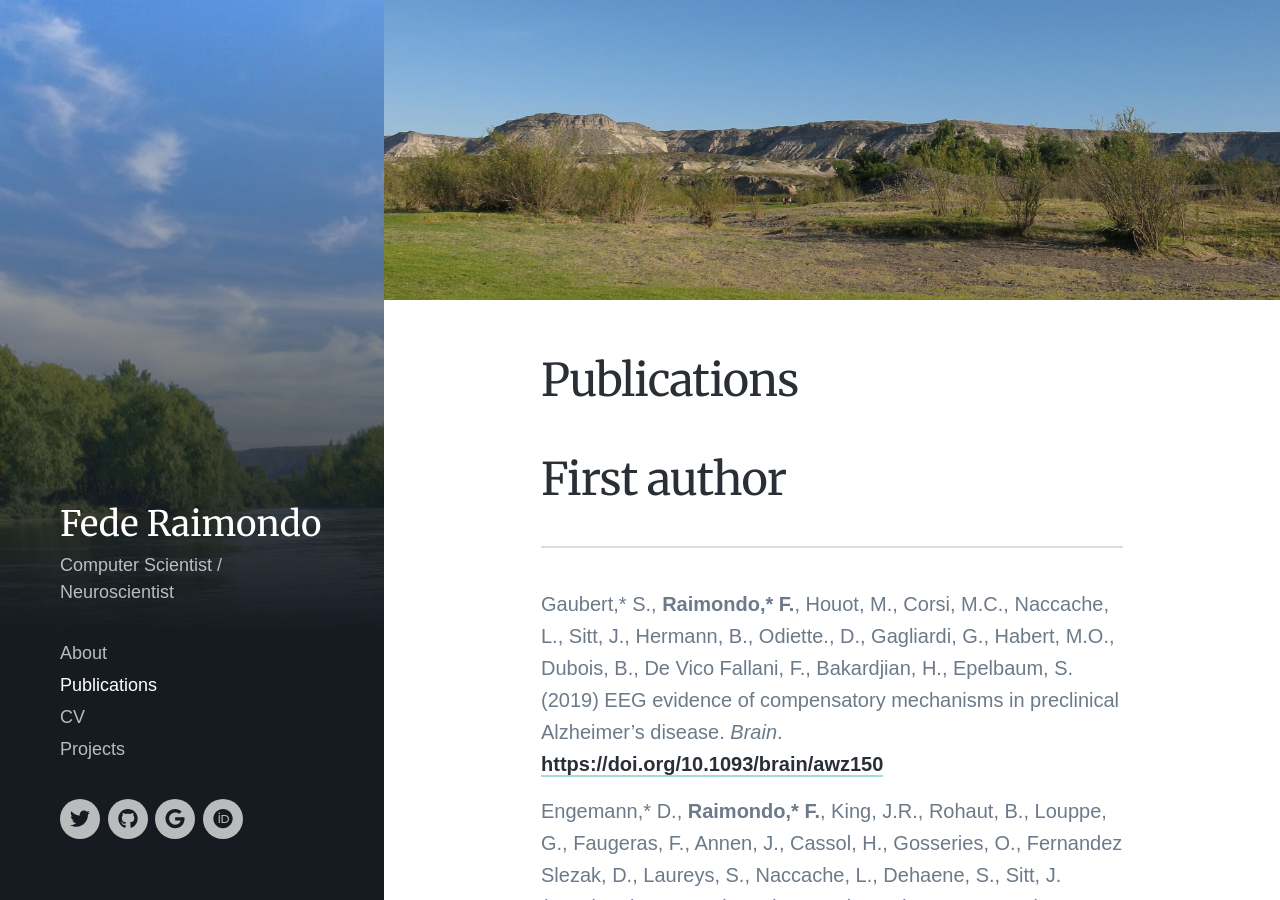
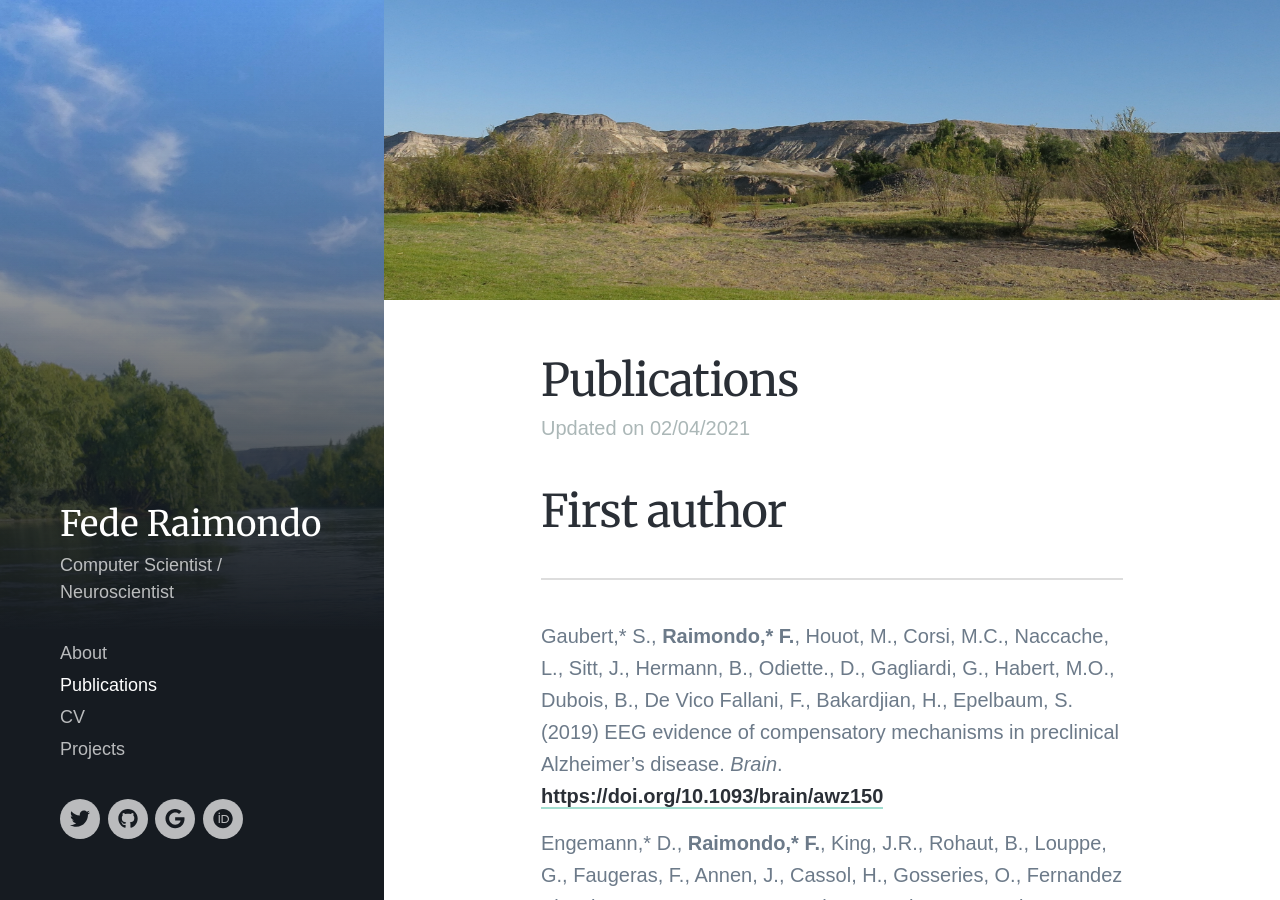
Before and after one commit to fraimondo/fraimondo.github.io, a Jekyll site: the page built from _pages/publications.md, in a window 1280 px wide and 900 px high. Built offline with Jekyll 4.4.1, drawn with Linux system fonts in a browser that asks for light colours; nearby versions of some CDN libraries; some web fonts are replaced.

Commit message:
Publications

```diff
--- a/_pages/publications.md
+++ b/_pages/publications.md
@@ -1,6 +1,6 @@
 ---
 title: Publications
-subtitle:
+subtitle: Updated on 02/04/2021
 description:
 featured_image: /images/fraimondo/rio_v.jpeg
 banner_image: /images/fraimondo/rio2.jpg
```
